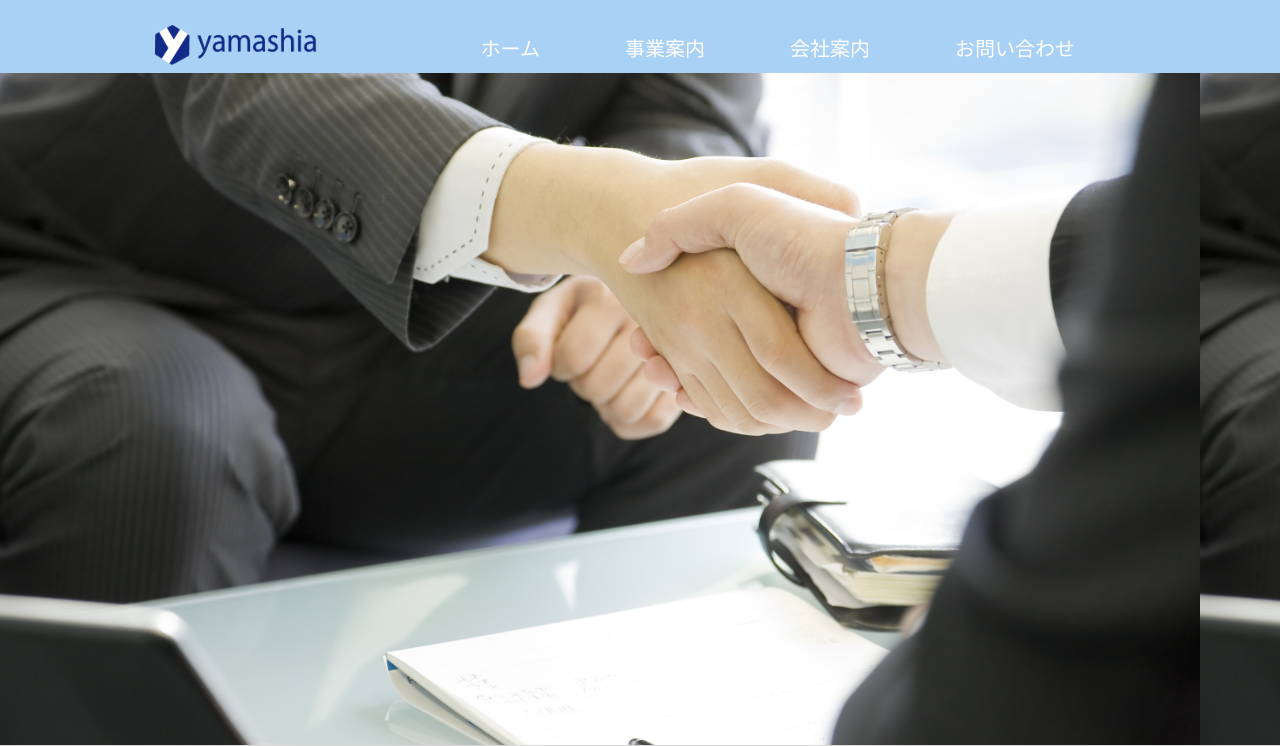
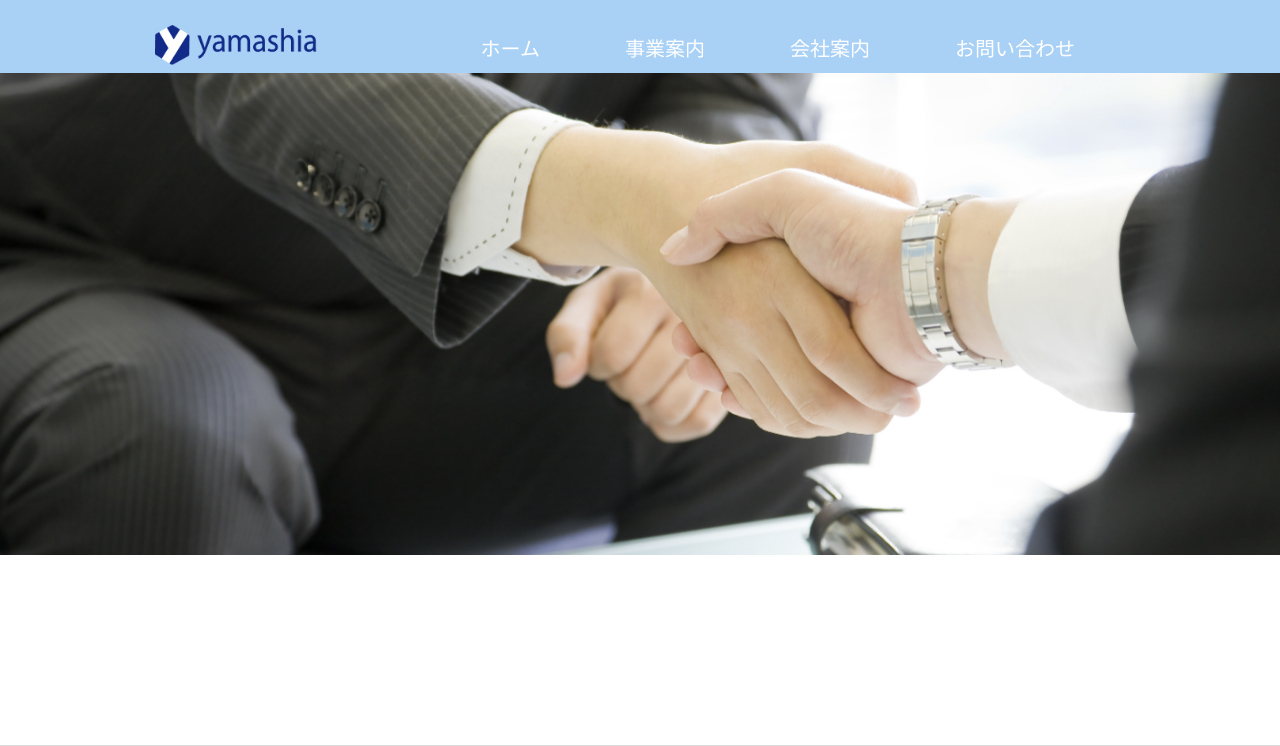
Before and after one commit to yamashia/yamashia, a PHP site: page / in a window 1280 px wide. Shown: the top 746 px of the page. Run offline with PHP 8.4, Linux system fonts and the light colour scheme; some libraries are stand-ins or nearby versions.

Commit message:
Add files via upload

```diff
--- a/yamashia.co.jp/css/stylesheet.css
+++ b/yamashia.co.jp/css/stylesheet.css
@@ -235,9 +235,22 @@ footer {
 
 
 /*ーーーーーーーーーーーindex.phpーーーーーーーーーーー*/
+.catch-copy {
+  width: 100%;
+  height: 500px;
+  margin-top: 55px;
+  background-image: url("../images/katakataS.png");
+  background-position:center;
+  background-repeat: no-repeat;
+  background-attachment: fixed;
+  background-size: cover;
+}
 
-
-
+.catch-copy p {
+  font-size: 50px;
+  text-align: center;
+  color: white;
+}
 /*ーーーーーーーーーーーBuisinessInfo.phpーーーーーーーーーーー*/
 h2.a1 {background: #FF9933;}
 h2.a2 {background: #00CCFF;}
--- a/yamashia.co.jp/index.php
+++ b/yamashia.co.jp/index.php
@@ -57,7 +57,6 @@
       </script>
   </head>
   <body>
-    <style>body{background-image: url("../images/katakataS.png");  background-size: contain;}</style>
     <header id="top-head">
         <div class="inner">
             <div id="mobile-head">
@@ -80,7 +79,9 @@
             </nav>
         </div>
     </header>
-
+<div class="catch-copy">
+  <p></p>
+</div>
   <footer>
    <div class="footer-logo">
      <a href="../index.php">株式会社ヤマシア</a>
```
